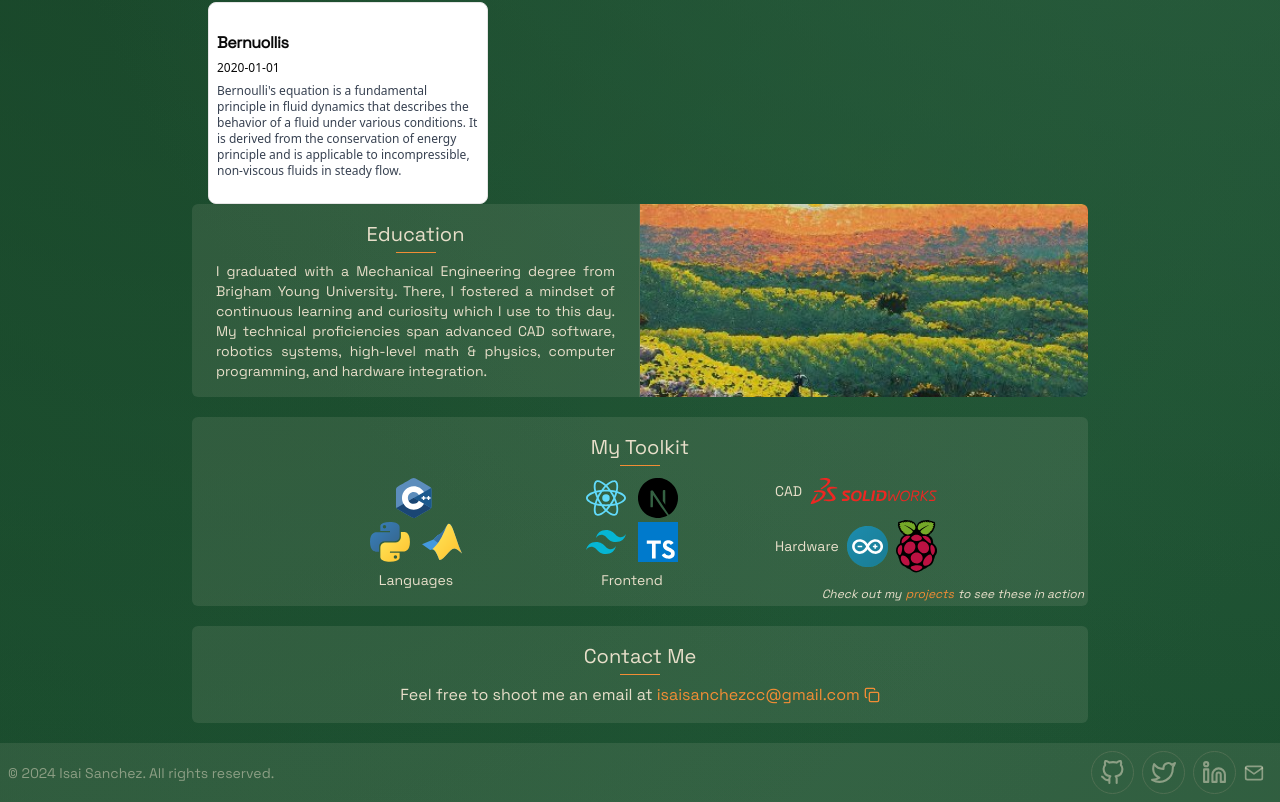
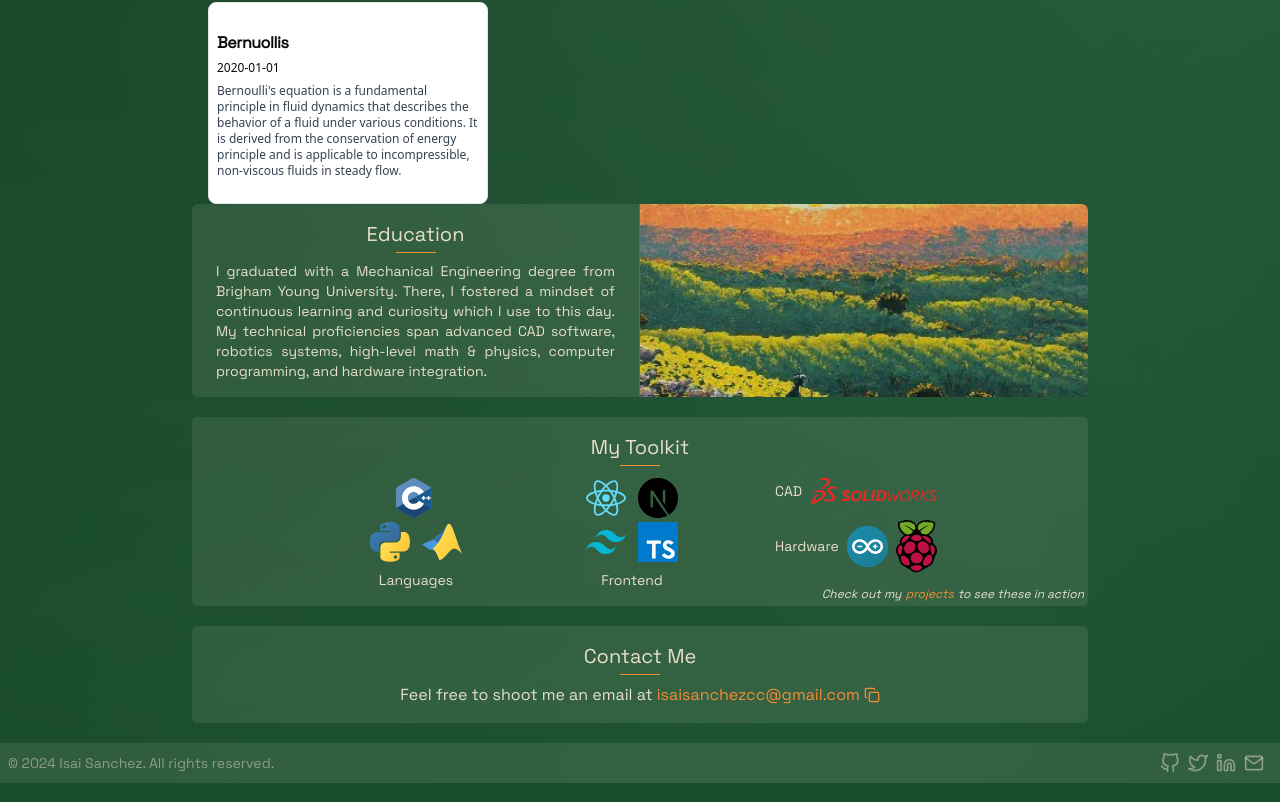
Before and after one commit to rahuljangirwork/rahuljangir.work, a Next.js app: page / in a window 1280 px wide. Shown: the part 934-1736 px from the top of the page. Built offline with nearby package versions, Linux system fonts and the light colour scheme.

Commit message:
added props for parent div class, icons' size, and icons' class

```diff
--- a/app/components/socials.tsx
+++ b/app/components/socials.tsx
@@ -20,7 +20,15 @@ const socialLinks = [
   },
 ];
 
-export default function Socials({ className }: { className?: string }) {
+export default function Socials({
+  className,
+  iconSize,
+  linkClass,
+}: {
+  className?: string;
+  iconSize?: number;
+  linkClass?: string;
+}) {
   return (
     <div className={cn(className, "gap-2")}>
       {socialLinks.map((link) => {
@@ -32,9 +40,9 @@ export default function Socials({ className }: { className?: string }) {
             target="_blank"
             rel="noopener noreferrer"
             aria-label={`Visit ${link.name}`}
-            className="border border-palette-1 p-2 rounded-full transition-all duration-200 transform hover:scale-110 hover:bg-[#5E7E61] hover:shadow-[0_0_10px_rgba(94,126,97,0.8)]"
+            className={cn(linkClass)}
           >
-            <LinkIcon size={25} aria-hidden="true" />
+            <LinkIcon size={iconSize} aria-hidden="true" />
           </Link>
         );
       })}
```
